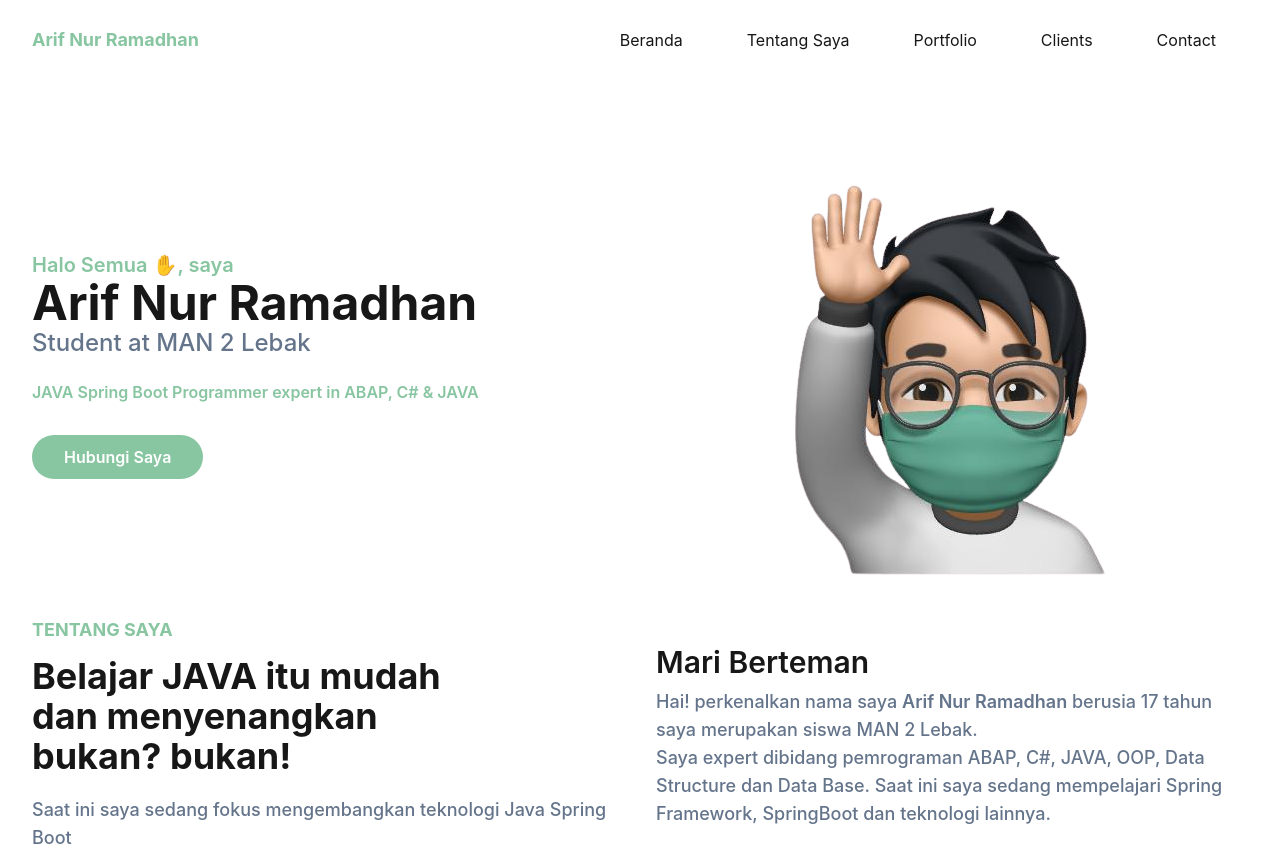
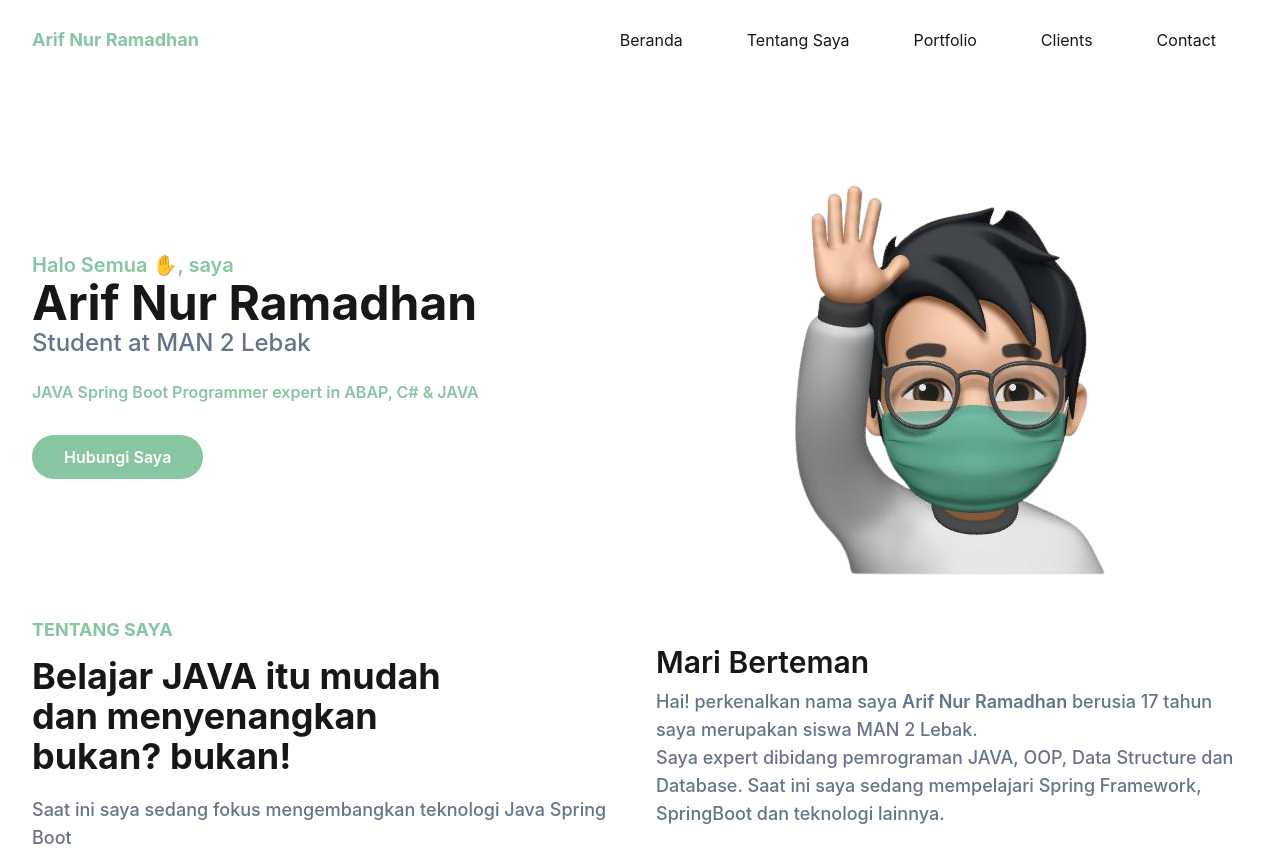
Before and after one commit to arifnrrmdn/portfolio-arifnrramdn, a website: page index.html in a window 1280 px wide. Shown: the top 849 px of the page. Drawn offline with Linux system fonts and the light colour scheme.

Commit message:
Update index.html

```diff
--- a/index.html
+++ b/index.html
@@ -110,7 +110,7 @@
                 Hai! perkenalkan nama saya <span class="font-semibold">Arif Nur Ramadhan</span> berusia 17 tahun saya merupakan siswa MAN 2 Lebak.
               </p>
             <p class="font-medium text-base text-secondary mb-6 lg:text-lg">
-              Saya expert dibidang pemrograman ABAP, C#, JAVA, OOP, Data Structure dan Data Base.
+              Saya expert dibidang pemrograman JAVA, OOP, Data Structure dan Database.
               Saat ini saya sedang mempelajari Spring Framework, SpringBoot dan teknologi lainnya.
             </p>
             <div class="flex items-center">
```
